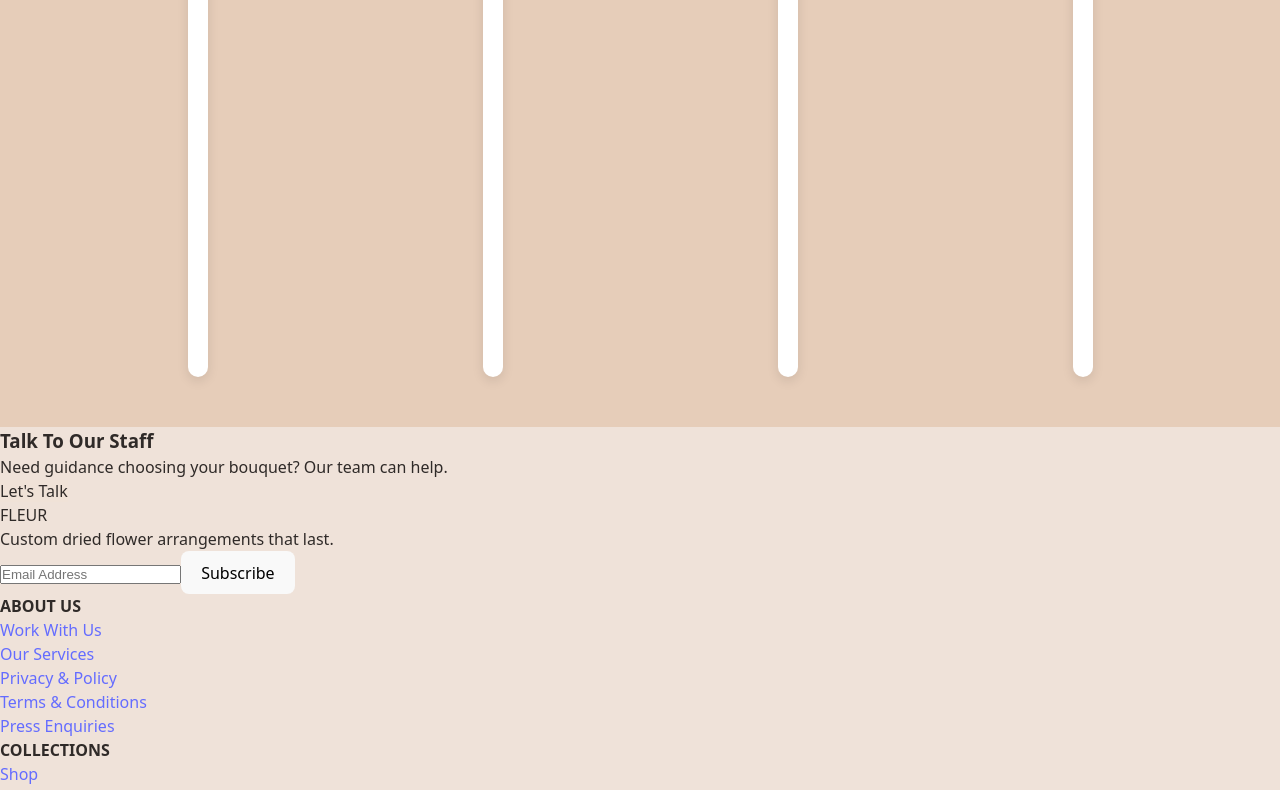
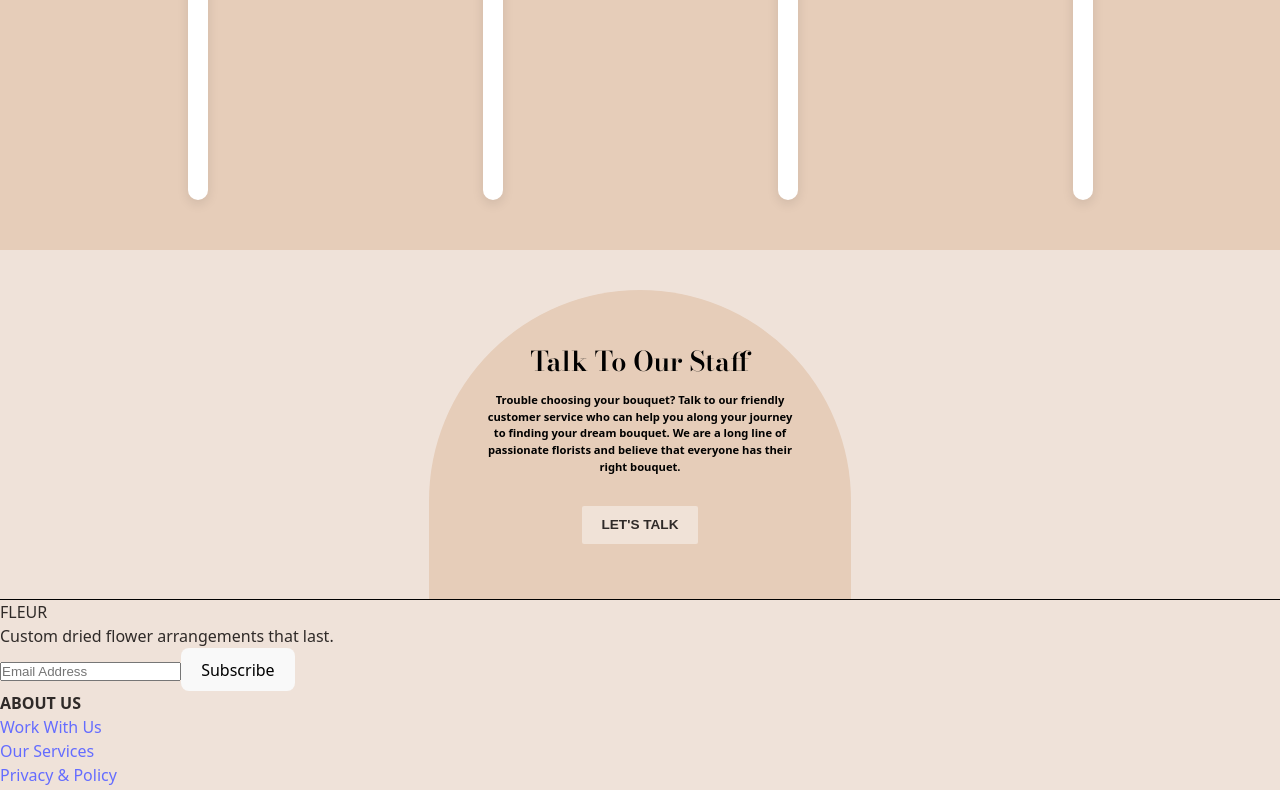
Before and after one commit to Favy-12-code/FLEUR-WEBSITE, a React (Vite) app: page / in a window 1280 px wide. Shown: the part 2194-2984 px from the top of the page. Built offline with nearby package versions, Linux system fonts and the light colour scheme.

Commit message:
changed something

```diff
--- a/src/App.jsx
+++ b/src/App.jsx
@@ -3,7 +3,7 @@ import { BrowserRouter as Router, Routes, Route, Link, useLocation, useNavigate
 import Header from "./components/Header";
 import Footer from "./components/Footer";
 import Home from "./components/Home";
-// import CollectionsPage from "./components/CollectionsPage";
+import CollectionsPage from "./components/CollectionsPage";
 import AboutPage from "./components/AboutPage";
 
 import ContactPage from "./components/Contactpage";
@@ -32,7 +32,7 @@ export default function App() {
       <main>
         <Routes>
           <Route path="/" element={<Home />} />
-          {/* <Route path="/collections" element={<CollectionsPage />} /> */}
+          <Route path="/collections" element={<CollectionsPage />} />
           <Route path="/about" element={<AboutPage />} />
           <Route path="/contact" element={<ContactPage />} />
           <Route path="*" element={<Home />} />
--- /dev/null
+++ b/src/components/ContactHome.jsx
@@ -0,0 +1,21 @@
+import React from 'react'
+import { Link } from 'react-router-dom';
+import '../styles/style.css'
+
+const ContactHome = () => {
+  return (
+    <section className='Contacthome'>
+      <div className='contact-semiCircle'>
+        <div className='contact-content'>
+          <h1>Talk To Our Staff </h1>
+          <p>Trouble choosing your bouquet? Talk to our friendly customer service who can help you
+            along your journey to finding your dream bouquet. We are a long line of passionate florists and believe that everyone has their right bouquet.
+          </p>
+          <Link to="/contact" className="contactButton">LET'S TALK</Link>
+        </div>
+      </div>
+    </section>
+  )
+}
+
+export default ContactHome;
--- a/src/components/GiftHome.jsx
+++ b/src/components/GiftHome.jsx
@@ -1,6 +1,6 @@
 import React, { useState, useEffect, useRef } from 'react';
 import '../styles/style.css';
-import { useNavigate } from 'react-router-dom';
+import { Link } from 'react-router-dom';
 import gift1 from '../assets/images/giftsImg/gift1.jpg';
 import gift2 from '../assets/images/giftsImg/gift2.jpg';
 import gift3 from '../assets/images/giftsImg/gift4.jpg';
@@ -12,7 +12,7 @@ const GiftHome = () => {
   const [isVisible, setIsVisible] = useState(false);
 
   const [currentImage, setCurrentImage] = useState(0);
-  const navigate = useNavigate();
+
   const images = [
     gift1,
     gift2,
@@ -50,7 +50,9 @@ const GiftHome = () => {
         <p className='giftDescription'>
           Who doesn’t love gifts that stay beautiful for a long time? Unlike fresh flowers that fade quickly, our dried arrangements, pampas, and handcrafted décor maintain their elegance season after season. Each piece is thoughtfully designed to preserve its beauty, turning your gesture into a lasting part of their home. At Fleur Studio, durability and artistry come together to create gifts that remain meaningful long after the moment has passed.
         </p>
-        <button onClick={() => navigate('/collections, #collectionsGift')} className='giftButton'>LET'S GO</button>
+          <Link to="/collections#gifts-collection" className='giftButton'>
+            LET'S GO
+          </Link>
       </div>
       <div className={`gift-image-container slide-right ${isVisible ? "visible" : ""}`}>
         <img src={images[currentImage]} alt="Gift" className="gift-image" />
--- a/src/components/Home.jsx
+++ b/src/components/Home.jsx
@@ -4,6 +4,7 @@ import "../styles/style.css";
 import heroImage from '../assets/images/bgPic.jpg'
 import GiftHome from "./GiftHome";
 import PopularProductsHome from "./PopularProductsHome";
+import ContactHome from "./ContactHome";
 
 export default function Home() {
   const navigate = useNavigate();
@@ -64,22 +65,10 @@ export default function Home() {
        <ServiceCard />
        <GiftHome />
        <PopularProductsHome />
+       <ContactHome />
 
 
-      {/* STAFF CTA */}
-      <section className="staff-section" id="contact">
-        <div className="staff-box">
-          <h3 className="section-title">Talk To Our Staff</h3>
-          <p className="section-sub">
-            Need guidance choosing your bouquet? Our team can help.
-          </p>
-          <div className="mt-4">
-            <Link to="/contact#contact-form" className="btn-dark">
-              Let's Talk
-            </Link>
-          </div>
-        </div>
-      </section>
+
     </div>
   );
 }
--- a/src/components/PopularProductsHome.jsx
+++ b/src/components/PopularProductsHome.jsx
@@ -1,4 +1,4 @@
-import React from 'react'
+import React, {useRef, useState, useEffect} from 'react'
 import { InstagramEmbed } from 'react-social-media-embed';
 import '../styles/style.css'
 
@@ -10,15 +10,33 @@ const postUrls = [
 ];
 
 const PopularProductsHome = () => {
+  const sectionRef = useRef(null);
+  const [isVisible, setIsVisible] = useState(false);
+
+  useEffect(() => {
+    const observer = new IntersectionObserver(
+      (entries) => {
+        if (entries[0].isIntersecting) {
+          setIsVisible(true);
+        }
+      },
+      { threshold: 0.2 }
+    );
+
+    if (sectionRef.current) observer.observe(sectionRef.current);
+  }, []);
+
   return (
-    <section className="popular-section">
+    <section
+    ref={sectionRef}
+    className= {`popular-section productFade ${isVisible ? "visible" : ""}`}>
       <div className="popular-header">
         <p>DRIED FLOWER COLLECTION</p>
         <h2>See What’s Popular</h2>
       </div>
       <div className="posts-grid">
         {postUrls.map((url, idx) => (
-          <div key={idx} className="post-item">
+          <div key={idx} className={`post-item productUp ${isVisible ? "visible" : ""}`}>
             <div className='postEmbed-wrapper'>
               <InstagramEmbed url={url} width={260.5} captioned />
             </div>
--- a/src/styles/style.css
+++ b/src/styles/style.css
@@ -596,7 +596,7 @@ li {
 
 .services-section {
   width: 100%;
-  height: 100vh !important;
+  height: 100% !important;
   background: #F5E8DF;
   padding: 70px 0px !important;
   position: relative;
@@ -1170,11 +1170,12 @@ li {
   border-radius: 2px;
   cursor: pointer;
   transition: all 0.3s ease;
-
+  display: inline-block;
 }
  .giftButton:hover {
-   transform: scale(1.06);
-   background-color: #e8d6c5;
+  transform: scale(1.06);
+  background-color: #e8d6c5;
+  color: var(--dark);
 }
 
 .gift-image-container {
@@ -1187,6 +1188,7 @@ li {
   height: auto;
   margin-bottom: 20px;
   right: 7%;
+  z-index: 20;
 }
 .gift-image {
    width: 360px;
@@ -1378,6 +1380,7 @@ li {
   margin: 0 auto;
   padding: 50px;
   background-color: #e6cdb9;
+  z-index: 1;
 }
 
 .popular-header {
@@ -1472,7 +1475,7 @@ li {
   }
 
   .post-item {
-    height: auto;
+    height: 435px;
   }
 
   .popular-header h2 {
@@ -1483,6 +1486,129 @@ li {
     font-size: 13px;
   }
 }
+
+.productFade {
+  opacity: 0;
+  transition: opacity 0.6s ease;
+}
+
+.productFade.visible {
+  opacity: 1;
+}
+
+.productUp {
+  opacity: 0;
+  transform: scale(0.85) translateY(50px);
+}
+.productUp.visible {
+   opacity: 1;
+    transform: scale(1) translateY(0);
+}
+
+.Contacthome {
+  position: relative;
+  width: 100vw;
+  height: 100%;
+  overflow: hidden;
+  display: flex;
+  align-items: center;
+  justify-content: center;
+  background-color: #efe2d9;
+  border-bottom: #000 1px solid;
+  padding: 40px 100px 0 100px;
+}
+
+.contact-semiCircle {
+  width: 39%;
+  height: 68%;
+  background-color: #e6cdb9;
+  border-radius: 230px 230px 0 0;
+  display: flex;
+  align-items: center;
+  justify-content: center;
+  padding: 35px;
+}
+
+.contact-content {
+  text-align: center;
+  padding: 20px;
+  color: black;
+}
+
+.contact-content h1 {
+  font-family: 'Bodoni Moda', serif;
+  font-size: 1.7rem;
+  font-weight: 600;
+  line-height: 1.18;
+  margin-bottom: 15px;
+}
+
+.contact-content p {
+  font-size: 0.7rem;
+  font-weight: 600;
+  margin-bottom: 30px;
+}
+
+.contactButton {
+  display: inline-block;
+  font-family: 'Poppins', sans-serif;
+  margin: 0 12px;
+  padding: 9px 20px;
+  border-radius: 2px;
+  font-weight: 600;
+  cursor: pointer;
+  font-size: 0.85rem;
+  background-color: #f0e2d7;
+  color: #2f2a28;
+  border: none;
+  transition: transform 0.25s ease;
+}
+
+.contactButton:hover {
+  transform: scale(1.06);
+  background-color: #e8d6c5;
+  color: var(--dark);
+}
+
+@media (max-width: 950px) {
+  .contact-semiCircle {
+    width: 60%;
+  }
+}
+
+@media (max-width: 760px) {
+   .contact-semiCircle {
+    width: 100%;
+  }
+}
+
+@media (max-width: 500px) {
+  .contact-semiCircle {
+    padding: 20px;
+  }
+  .contact-content p {
+    font-size: 0.6rem;
+  }
+}
+
+@media (max-width: 500px) {
+  .Contacthome {
+    width: 100%;
+    padding: 40px 20px 0 20px;
+  }
+  .contact-semiCircle {
+    width: 90%;
+    padding: 20px;
+  }
+  .contact-content h1 {
+    font-size: 1.5rem;
+  }
+  .contact-content p {
+    font-size: 0.6rem;
+  }
+}
+
+
 
 
 /* =======================
```
Also changed, not shown: src/components/PopularCard.jsx (deleted, +0 -37 lines), src/components/Productmodal.jsx (deleted).
